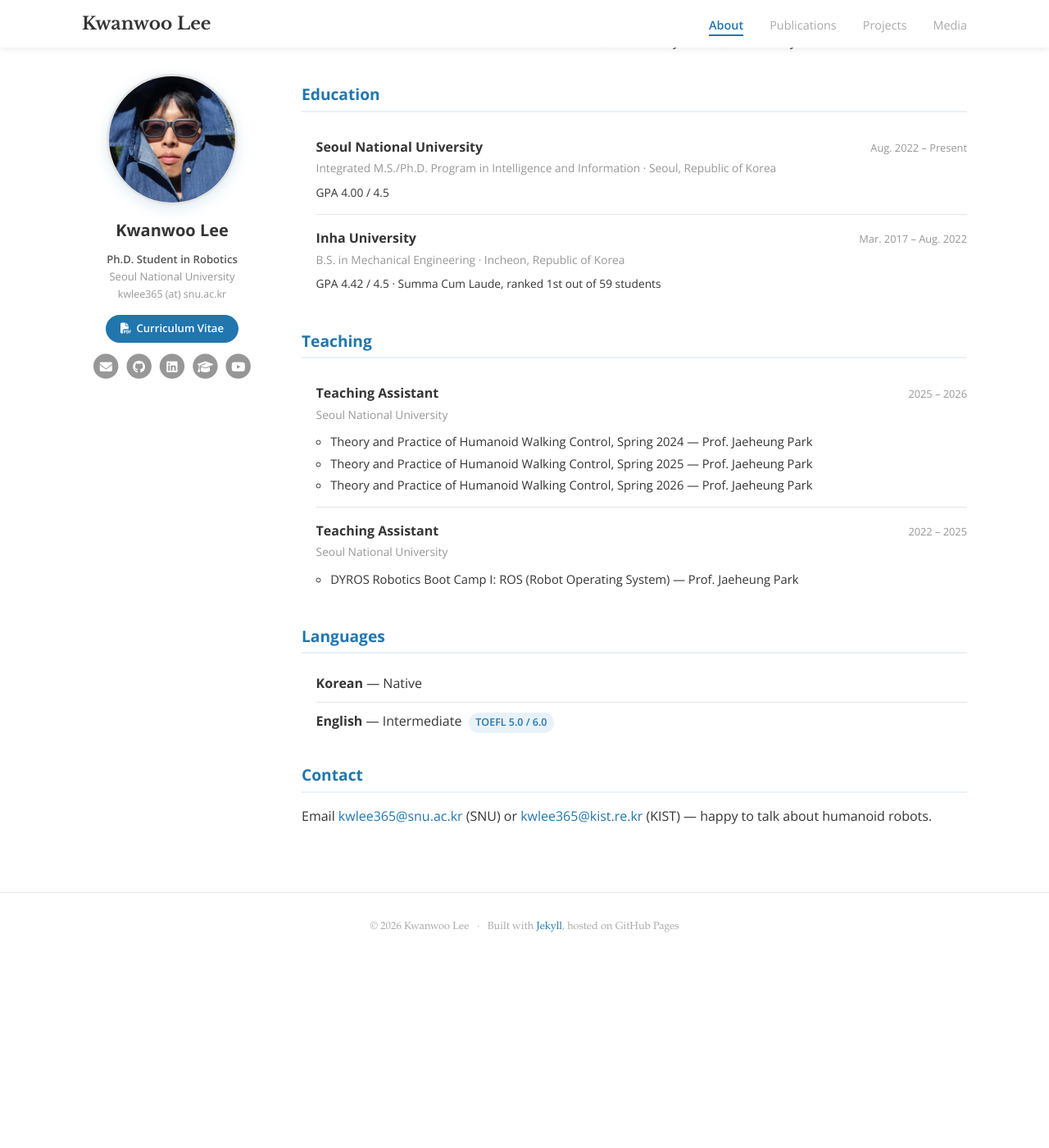
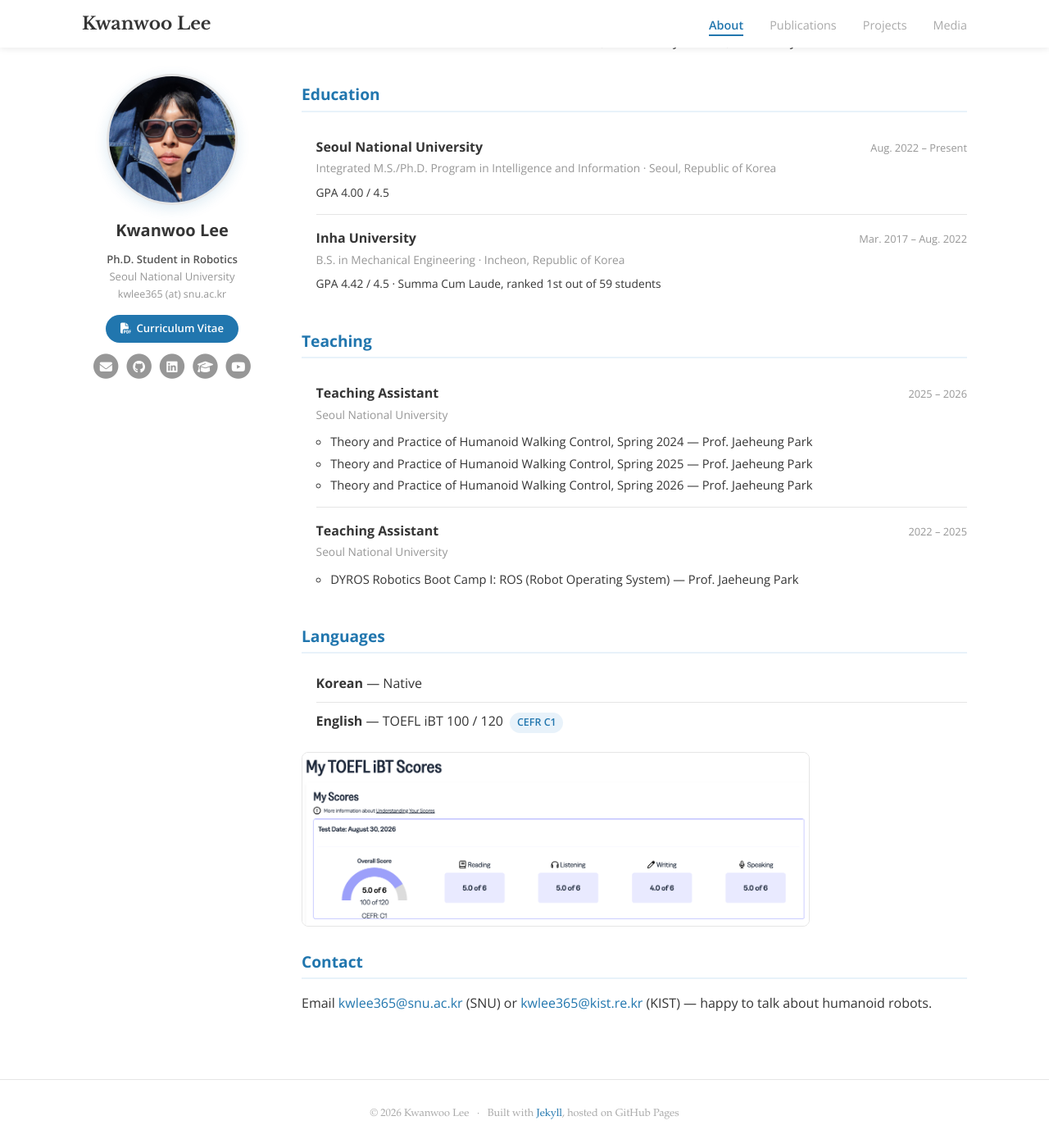
Before and after one commit to kwlee365/kwlee365.github.io, a Jekyll site: the page built from index.md, in a window 1280 px wide and 1400 px high, scrolled down 535 px. Shown: the whole window at 82% size. Built offline with Jekyll 4.4.1, drawn with Linux system fonts in a browser that asks for light colours; before the commit the page ends 1708 px from its top, so only the background shows below that.

Commit message:
Attach the TOEFL score report and reword the Stanford bullet
The score line reads "TOEFL iBT 100 / 120" with a CEFR C1 pill, and the
report image sits below it, opening full size on click.

The report's identity line is painted out: the ETS appointment number is
a personal identifier and does not belong on a public page. It is a PNG,
so the paint removes it rather than covering text.

Co-Authored-By: Claude Opus 5 (1M context) <noreply@anthropic.com>

```diff
--- a/_data/projects.yml
+++ b/_data/projects.yml
@@ -58,8 +58,8 @@
   when: "Jun 15 – 29, 2026"
   items:
     - >-
-      Two-week research visit to the Stanford Robotics Lab, led by
-      Prof. Oussama Khatib, under the STEAM Research Project.
+      Two-week research visit to the Stanford Robotics Lab under the
+      STEAM Research Project.
   images:
     - src: "/assets/images/stanford/01-lab-arm.jpg"
       alt: "Working with a manipulator in the lab"
--- a/assets/css/main.scss
+++ b/assets/css/main.scss
@@ -475,6 +475,19 @@ a.pill:hover { background: var(--accent); color: #fff; border-color: var(--accen
   margin-left: 0.25rem;
 }
 
+/* ---------- Score report ---------- */
+.score-proof {
+  display: block;
+  margin-top: 0.9rem;
+  max-width: 620px;
+  border: 1px solid var(--rule);
+  border-radius: 8px;
+  overflow: hidden;
+  line-height: 0;
+}
+.score-proof img { width: 100%; height: auto; transition: opacity 0.2s ease; }
+.score-proof:hover img { opacity: 0.88; }
+
 /* ---------- Photo gallery ---------- */
 /* Shots come in both orientations, so fix the height and let width follow. */
 .gallery {
--- a/index.md
+++ b/index.md
@@ -78,12 +78,19 @@ real-world robot deployment.
 <h1>Languages</h1>
 
 <ul class="interests">
-  {%- for l in site.data.languages %}
+  {%- for l in site.data.languages.entries %}
   <li>
     <span class="topic">{{ l.lang }}</span> &mdash; {{ l.level }}{% if l.note %} <span class="lang-score">{{ l.note }}</span>{% endif %}
   </li>
   {%- endfor %}
 </ul>
+
+{%- assign proof = site.data.languages.proof %}
+{%- if proof %}
+<a class="score-proof" href="{{ proof.src | relative_url }}" target="_blank" rel="noopener">
+  <img src="{{ proof.src | relative_url }}" alt="{{ proof.alt }}" loading="lazy" decoding="async">
+</a>
+{%- endif %}
 
 <h1>Contact</h1>
 
```
Also changed, not shown: _data/languages.yml (+12 -6 lines), assets/images/eng/toefl_score.png (added), 1 other file.
